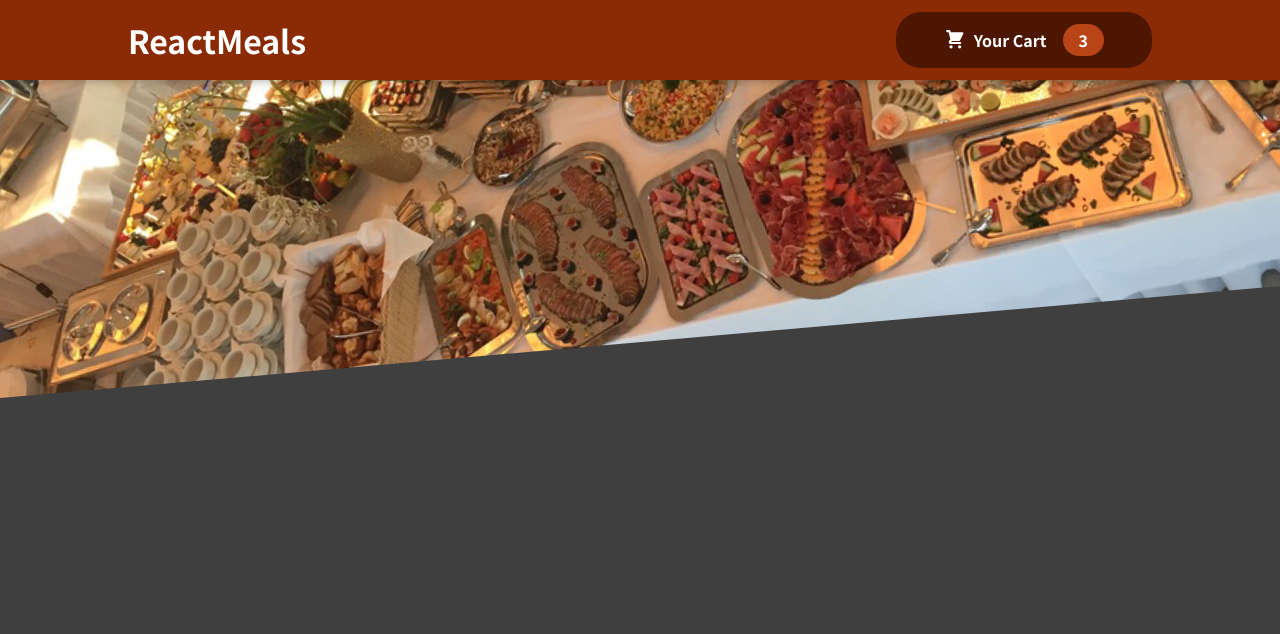
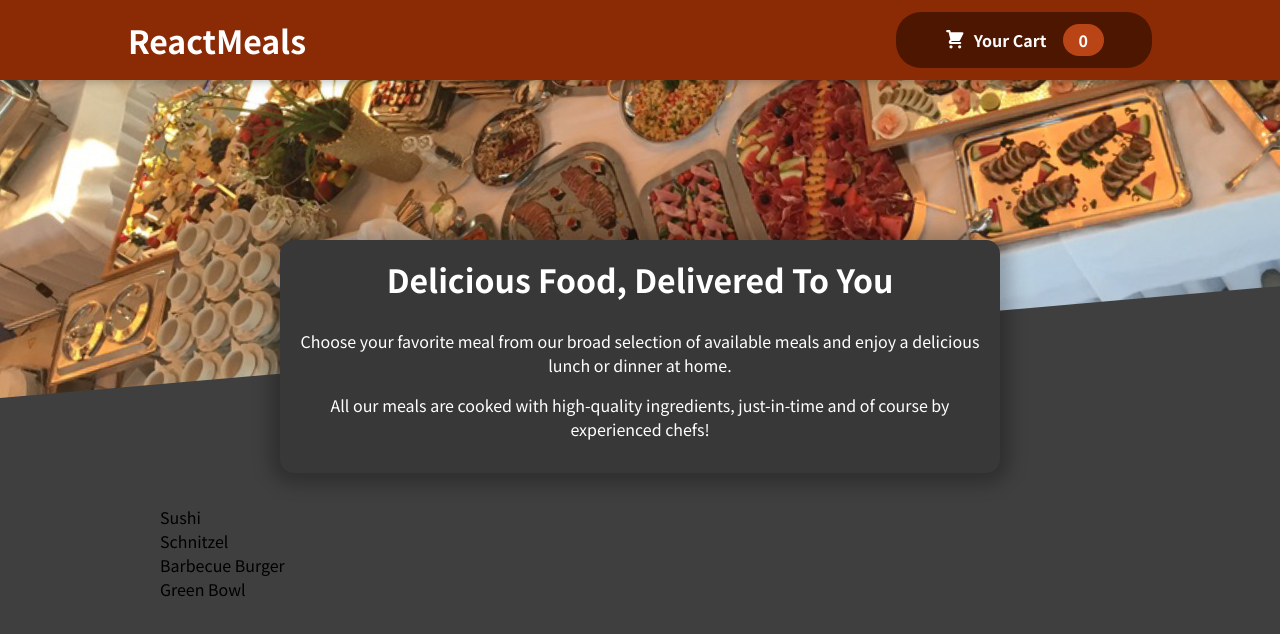
Before and after one commit to Thalam-Vamsi-Krishna/restaurant-app-react, a React (Create React App) app: page / in a window 1280 px wide. Shown: the top 634 px of the page. Built offline with nearby package versions, Linux system fonts and the light colour scheme.

Commit message:
successfully implemented

```diff
--- a/src/App.js
+++ b/src/App.js
@@ -1,11 +1,14 @@
-import { Fragment } from 'react';
+import { Fragment } from "react";
 
-import Header from './components/Layout/Header';
-
+import Header from "./components/Layout/Header";
+import Meals from "./components/Meals/Meals";
 function App() {
   return (
     <Fragment>
       <Header />
+      <main>
+        <Meals />
+      </main>
     </Fragment>
   );
 }
--- a/src/components/Layout/HeaderCartButton.js
+++ b/src/components/Layout/HeaderCartButton.js
@@ -1,5 +1,5 @@
-import CartIcon from '../Cart/CartIcon';
-import classes from './HeaderCartButton.module.css';
+import CartIcon from "../Cart/CartIcon";
+import classes from "./HeaderCartButton.module.css";
 
 const HeaderCartButton = (props) => {
   return (
@@ -8,7 +8,7 @@
         <CartIcon />
       </span>
       <span>Your Cart</span>
-      <span className={classes.badge}>3</span>
+      <span className={classes.badge}>0</span>
     </button>
   );
 };
--- /dev/null
+++ b/src/components/Meals/AvailableMeals.js
@@ -0,0 +1,40 @@
+import classes from './AvailableMeals.module.css';
+
+const DUMMY_MEALS = [
+  {
+    id: 'm1',
+    name: 'Sushi',
+    description: 'Finest fish and veggies',
+    price: 22.99,
+  },
+  {
+    id: 'm2',
+    name: 'Schnitzel',
+    description: 'A german specialty!',
+    price: 16.5,
+  },
+  {
+    id: 'm3',
+    name: 'Barbecue Burger',
+    description: 'American, raw, meaty',
+    price: 12.99,
+  },
+  {
+    id: 'm4',
+    name: 'Green Bowl',
+    description: 'Healthy...and green...',
+    price: 18.99,
+  },
+];
+
+const AvailableMeals = () => {
+  const mealsList = DUMMY_MEALS.map((meal) => <li>{meal.name}</li>);
+
+  return (
+    <section className={classes.meals}>
+      <ul>{mealsList}</ul>
+    </section>
+  );
+};
+
+export default AvailableMeals;
--- /dev/null
+++ b/src/components/Meals/AvailableMeals.module.css
@@ -0,0 +1,24 @@
+.meals {
+  max-width: 60rem;
+  width: 90%;
+  margin: 2rem auto;
+  animation: meals-appear 1s ease-out forwards;
+}
+
+.meals ul {
+  list-style: none;
+  margin: 0;
+  padding: 0;
+}
+
+@keyframes meals-appear {
+  from {
+    opacity: 0;
+    transform: translateY(3rem);
+  }
+
+  to {
+    opacity: 1;
+    transform: translateY(0);
+  }
+}
--- /dev/null
+++ b/src/components/Meals/Meals.js
@@ -0,0 +1,15 @@
+import { Fragment } from 'react';
+
+import MealsSummary from './MealsSummary';
+import AvailableMeals from './AvailableMeals';
+
+const Meals = () => {
+  return (
+    <Fragment>
+      <MealsSummary />
+      <AvailableMeals />
+    </Fragment>
+  );
+};
+
+export default Meals;
--- /dev/null
+++ b/src/components/Meals/MealsSummary.js
@@ -0,0 +1,19 @@
+import classes from './MealsSummary.module.css';
+
+const MealsSummary = () => {
+  return (
+    <section className={classes.summary}>
+      <h2>Delicious Food, Delivered To You</h2>
+      <p>
+        Choose your favorite meal from our broad selection of available meals
+        and enjoy a delicious lunch or dinner at home.
+      </p>
+      <p>
+        All our meals are cooked with high-quality ingredients, just-in-time and
+        of course by experienced chefs!
+      </p>
+    </section>
+  );
+};
+
+export default MealsSummary;
--- /dev/null
+++ b/src/components/Meals/MealsSummary.module.css
@@ -0,0 +1,18 @@
+.summary {
+  text-align: center;
+  max-width: 45rem;
+  width: 90%;
+  margin: auto;
+  margin-top: -10rem;
+  position: relative;
+  background-color: #383838;
+  color: white;
+  border-radius: 14px;
+  padding: 1rem;
+  box-shadow: 0 1px 18px 10px rgba(0, 0, 0, 0.25);
+}
+
+.summary h2 {
+  font-size: 2rem;
+  margin-top: 0;
+}
```
